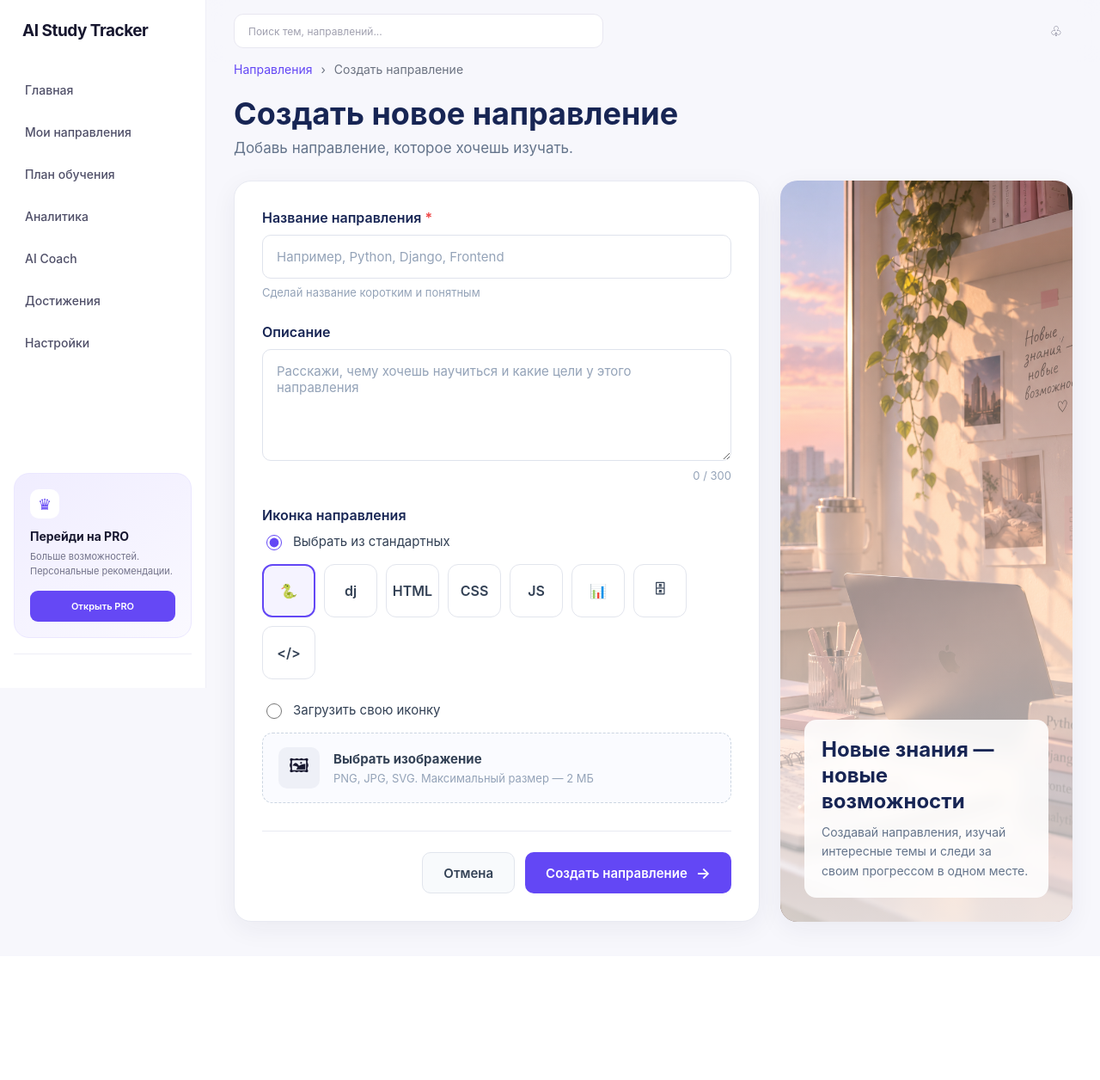
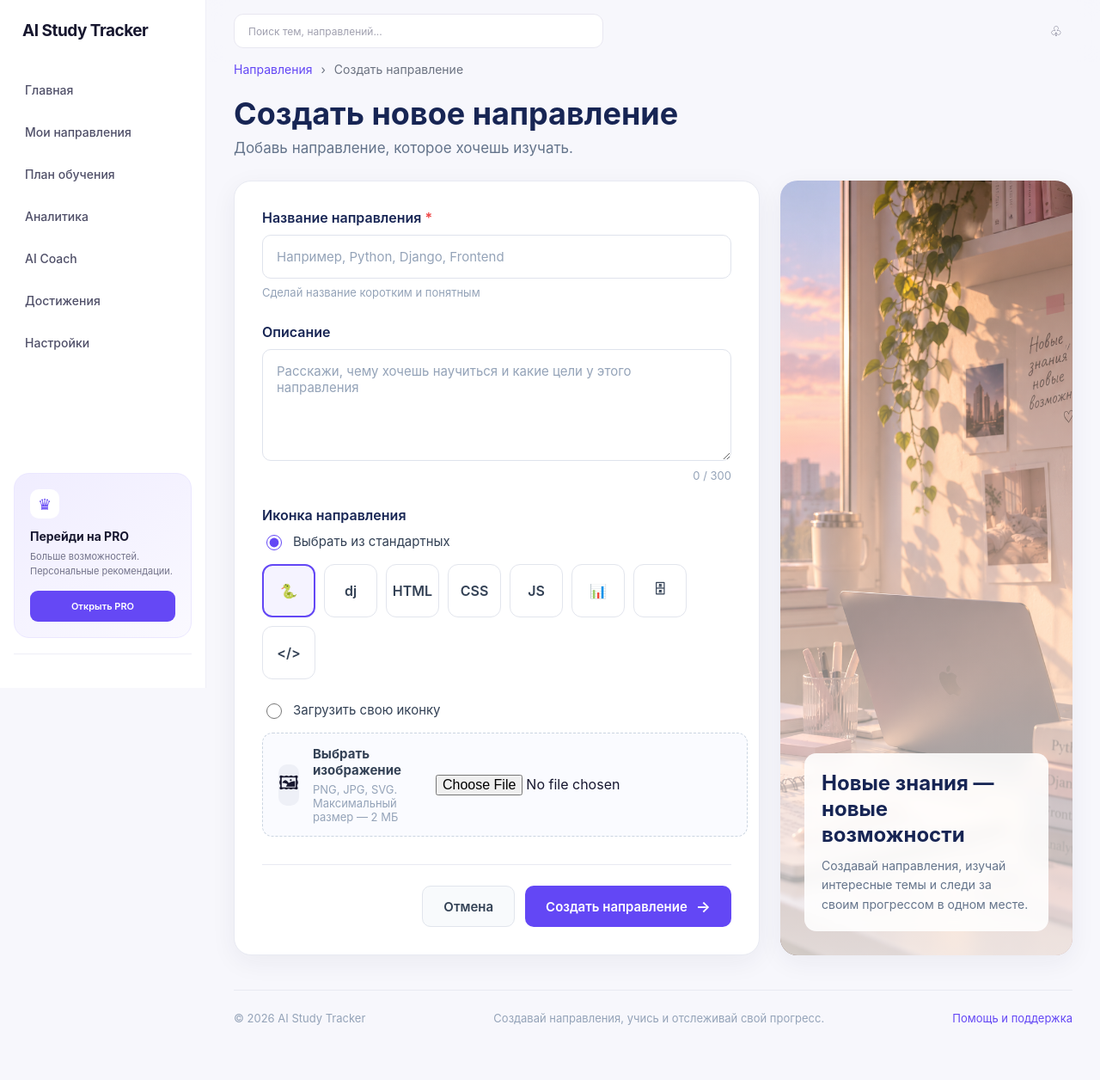
Before and after one commit to morozovdaniil965-art/AI-Study-Tracker-, a Django app: template apps/dashboard/templates/dashboard/create_subject.html in a window 1280 px wide. Shown: the whole page at 86% size. Before the commit the page ends 1087 px from the top, so only its background shows below. Run offline with Django 5.2, Linux system fonts and the light colour scheme; the template is opened without the code that fills it, so the values that code supplies are empty.

Commit message:
Adding a footer and modifying the CSS

```diff
--- a/apps/dashboard/static/dashboard/css/create_subject.css
+++ b/apps/dashboard/static/dashboard/css/create_subject.css
@@ -311,9 +311,7 @@
     color: #94a3b8;
 }
 
-.subject-upload input {
-    display: none;
-}
+
 
 
 /* Иллюстрация */
@@ -462,6 +460,39 @@
     font-size: 18px;
 }
 
+.create-subject__footer {
+    display: flex;
+    align-items: center;
+    justify-content: space-between;
+    gap: 20px;
+    margin-top: 40px;
+    padding: 24px 0;
+    border-top: 1px solid #e8eaf2;
+}
+
+.create-subject__footer-text {
+    margin: 0;
+    font-size: 13px;
+    color: #94a3b8;
+}
+
+.create-subject__footer-link {
+    font-size: 13px;
+    color: #6347f5;
+    text-decoration: none;
+}
+
+.create-subject__footer-link:hover {
+    text-decoration: underline;
+}
+
+@media (max-width: 700px) {
+    .create-subject__footer {
+        flex-direction: column;
+        align-items: flex-start;
+        gap: 8px;
+    }
+}
 
 /* Адаптив */
 
--- a/apps/dashboard/templates/dashboard/create_subject.html
+++ b/apps/dashboard/templates/dashboard/create_subject.html
@@ -275,7 +275,24 @@
         </aside>
 
     </div>
+    <footer class="create-subject__footer">
 
+        <p class="create-subject__footer-text">
+            © 2026 AI Study Tracker
+        </p>
+
+        <p class="create-subject__footer-text">
+            Создавай направления, учись и отслеживай свой прогресс.
+        </p>
+
+        <a
+            class="create-subject__footer-link"
+            href="#"
+        >
+            Помощь и поддержка
+        </a>
+
+    </footer>
 
 
 {% endblock %}
--- a/apps/dashboard/urls.py
+++ b/apps/dashboard/urls.py
@@ -6,5 +6,5 @@ app_name = 'dashboard'
 
 urlpatterns = [
    path( '', views.Index , name="index" ),
-   path( '/create-subject', views.CreateSubject, name='create_subject')
+   path( 'create-subject/', views.CreateSubject, name='create_subject')
 ]
```
